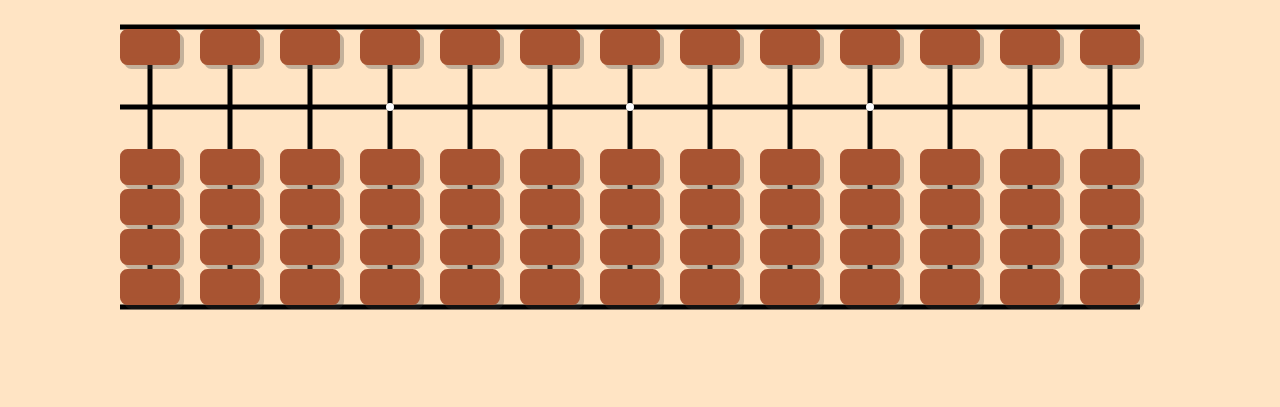
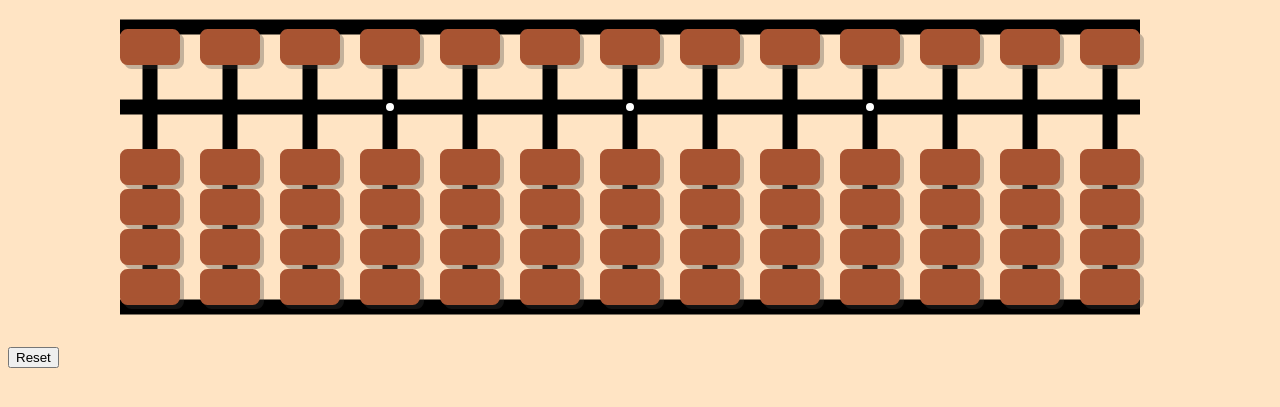
Before and after one commit to adaminischool/adaminischool.github.io, a plain HTML site: page index.html in a window 1280 px wide. Shown: the part 161-568 px from the top of the page. Drawn offline with Linux system fonts and the light colour scheme.

Commit message:
width change

```diff
--- a/abacus.js
+++ b/abacus.js
@@ -235,7 +235,7 @@ function Abacus(parentDivId, type) {
     }
     // draw frame
     ctx.strokeStyle = '#000000';
-    ctx.lineWidth = 5;
+    ctx.lineWidth = 15;
     for (var i = 0; i < abacusCtrl.beadLines; i++) {
       var x = -30 + abacusCtrl.beadLines * abacusCtrl.beadSpacing - i * abacusCtrl.beadSpacing;
       var y = 20 + (abacusCtrl.beadPerLine + 2) * abacusCtrl.beadHeight
--- a/index.html
+++ b/index.html
@@ -56,7 +56,7 @@
     </div>
     <div id="myAbacus" style="text-align: center;"> </div>
 
-
+    <input type="reset" value="Reset">
 
   </body>
 </html>
```
